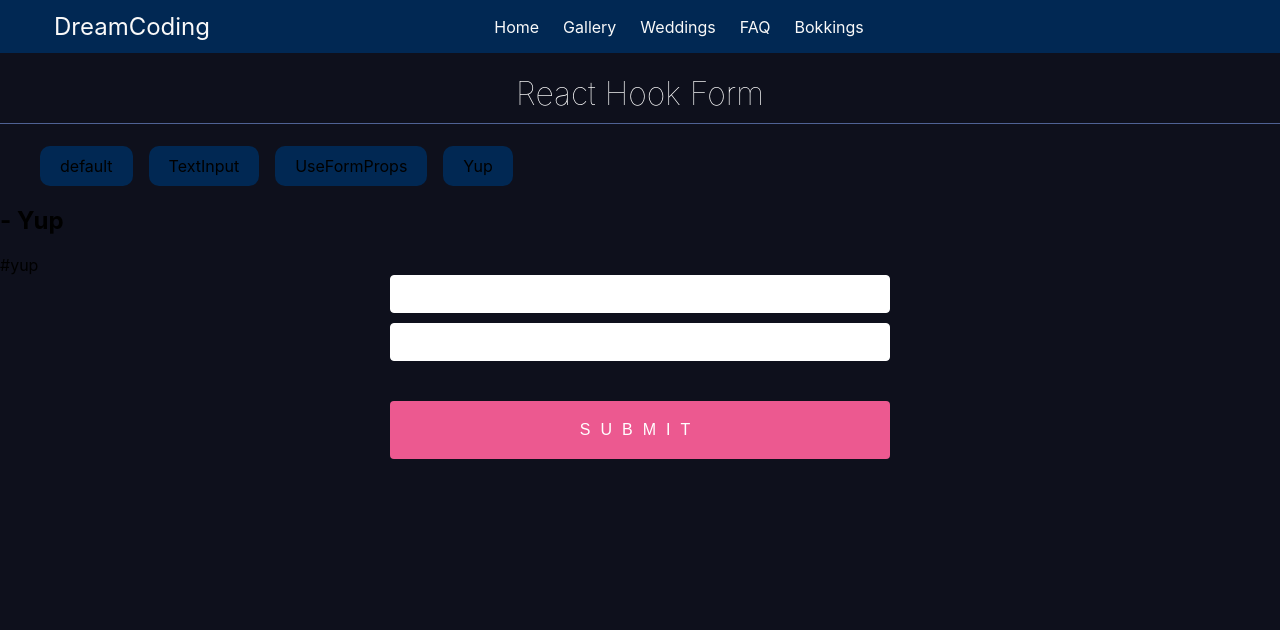
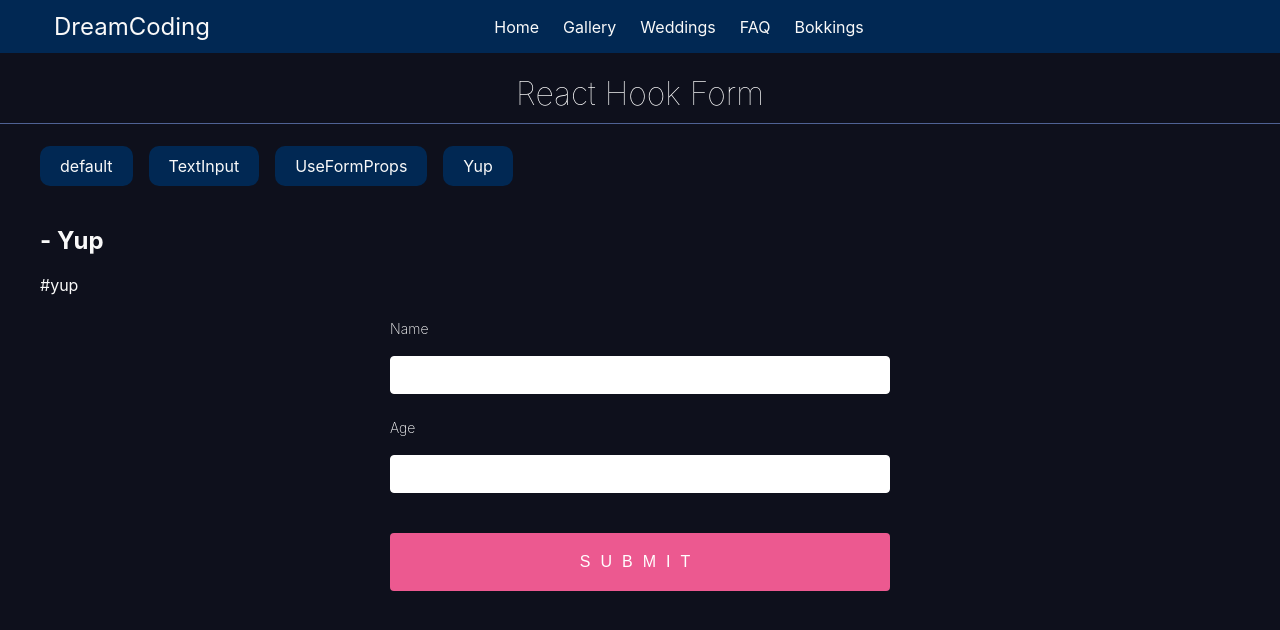
Before and after one commit to hhk2745/next-blog, a Next.js app: page /sample in a window 1280 px wide. Both pictures are taken after a click on the item "Yup". Shown: the top 630 px of the page. Built offline with nearby package versions, Linux system fonts and the light colour scheme.

Commit message:
sampleForm css

```diff
--- a/components/sample/ReactHookForm.tsx
+++ b/components/sample/ReactHookForm.tsx
@@ -21,7 +21,9 @@ const ReactHookForm = () => {
           </li>
         ))}
       </ul>
-      {render.reactNode}
+      <div className='sampleWrap'>
+        {render.reactNode}
+      </div>
     </>
   );
 };
--- a/components/sample/form/Yup.tsx
+++ b/components/sample/form/Yup.tsx
@@ -23,7 +23,9 @@ const Yup = () => {
 
       <div className="article">
         <form onSubmit={handleSubmit((d) => console.log(d))}>
+          <label>Name</label>
           <input {...register("name")} />
+          <label>Age</label>
           <input type="number" {...register("age")} />
           <input type="submit" />
         </form>
--- a/styles/sample/reactHookForm.scss
+++ b/styles/sample/reactHookForm.scss
@@ -3,8 +3,8 @@ body {
   font-family: -apple-system, BlinkMacSystemFont, "Segoe UI", "Roboto", "Oxygen",
     "Ubuntu", "Cantarell", "Fira Sans", "Droid Sans", "Helvetica Neue",
     sans-serif;
+    color: var(--font-color);
 }
-
 form {
   max-width: 500px;
   margin: 0 auto;
@@ -130,6 +130,7 @@ span.error{
   color: rgb(255, 0, 0);
   font-size: 12px;
 }
+
 .formSamples{
   display: flex;
   column-gap: 1rem;
@@ -138,8 +139,12 @@ span.error{
     background-color: var(--background-color);
     border-radius: 10px;
     cursor: pointer;
+    color: var(--font-color);
   }
   li:hover{
     background-color: var(--background-hover-color);
   }
 }
+.sampleWrap{
+  padding: 20px 40px;
+}
```
Also changed, not shown: 1 other file (tests, documents, lock files or other folders).
